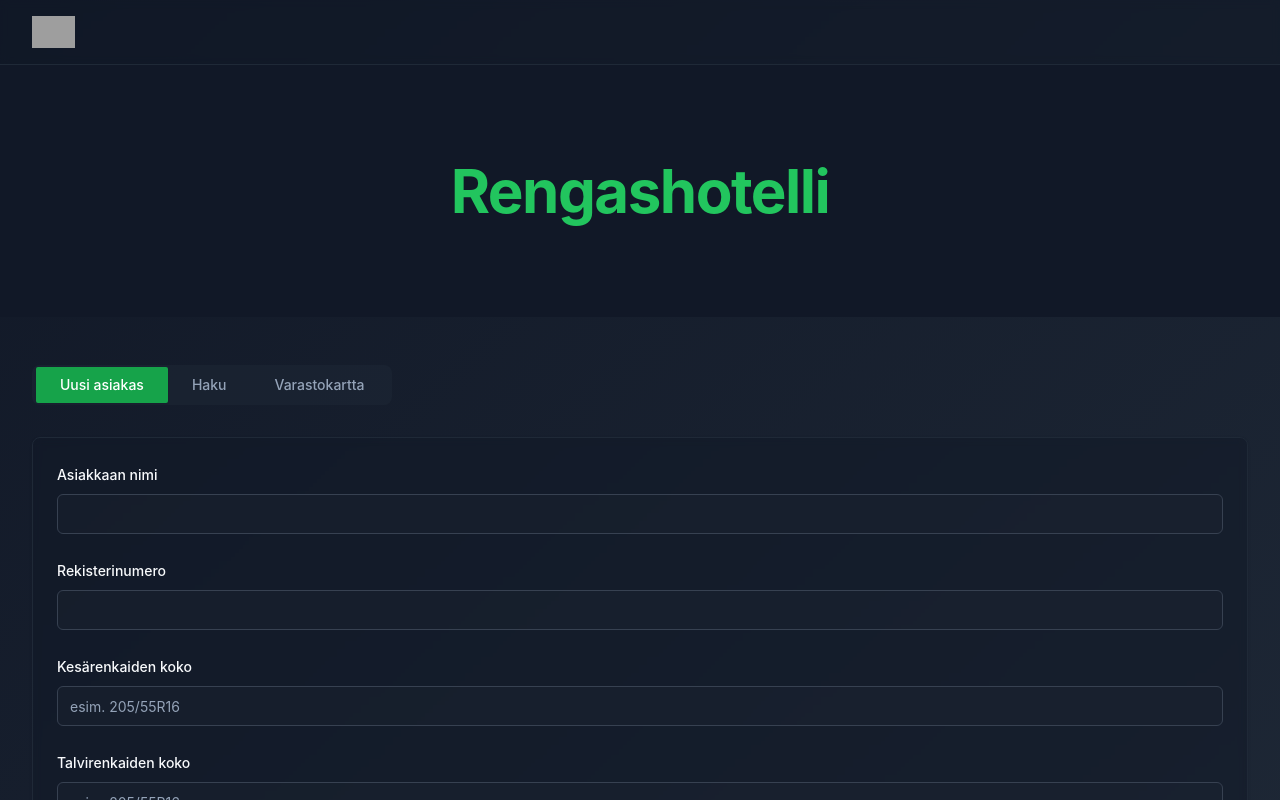
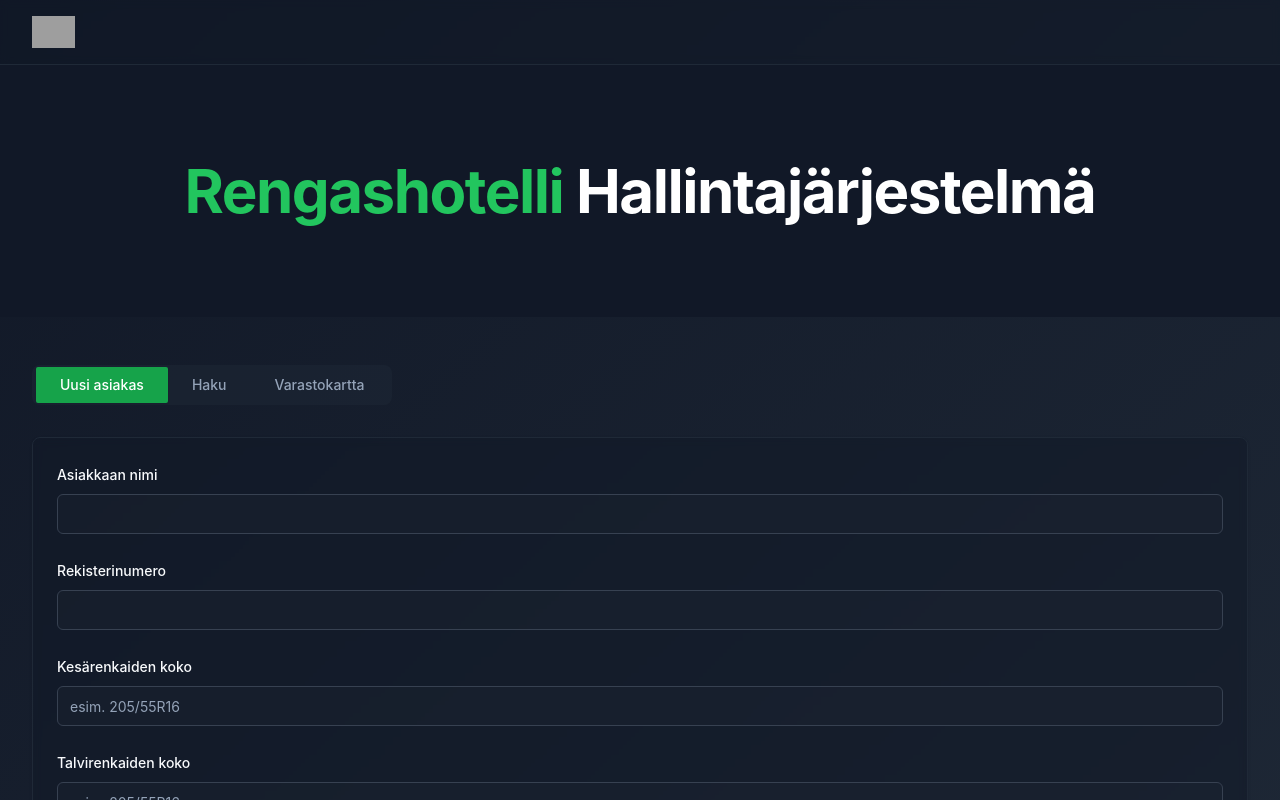
Before and after one commit to Rivalhousemedia/rengashotelli, a React (Vite) app: page / in a window 1280 px wide. Shown: the top 800 px of the page. Built offline with nearby package versions, Linux system fonts and the light colour scheme; grey boxes are pictures that could not be loaded.

Commit message:
Change text color to white and add green text after "Hallintajärjestelmä"
[skip gpt_engineer]

```diff
--- a/src/components/Hero.tsx
+++ b/src/components/Hero.tsx
@@ -6,7 +6,8 @@ export default function Hero() {
       <div className="max-w-7xl mx-auto px-4 sm:px-6 lg:px-8 py-24">
         <div className="text-center">
           <h1 className="text-4xl font-bold tracking-tight text-white sm:text-6xl">
-            <span className="text-green-500">Rengashotelli</span>
+            <span className="text-green-500">Rengashotelli</span>{" "}
+            <span className="text-white">Hallintajärjestelmä</span>
           </h1>
         </div>
       </div>
```
